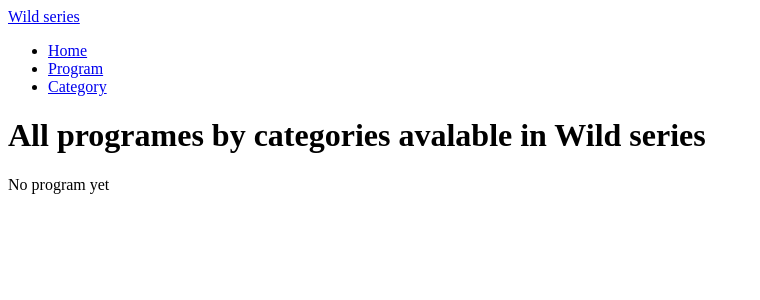
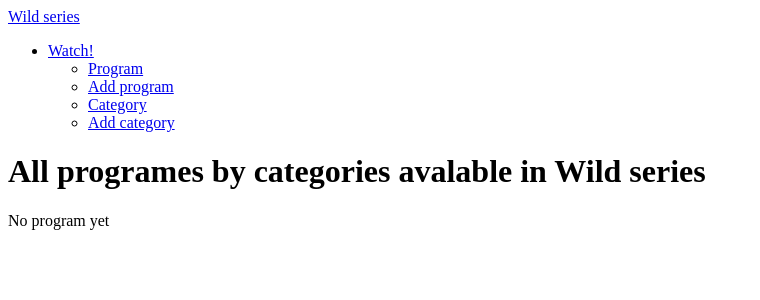
Before and after one commit to Thomas-Lunardo/discovering_symfony, a Symfony app: template templates/category/show.html.twig in a window 1280 px wide. Shown: the top 300 px of the page, without its empty margins (0-760 px from the left). Run offline with Twig, Linux system fonts and the light colour scheme; the template is opened without the code that fills it, so the values that code supplies are empty; some libraries are stand-ins or nearby versions.

Commit message:
addFlash in catergoryController then created messages_component

```diff
--- a/src/Controller/CategoryController.php
+++ b/src/Controller/CategoryController.php
@@ -36,6 +36,8 @@ public function new(Request $request, EntityManagerInterface $entityManager) : R
         $entityManager->persist($category);
         $entityManager->flush();
 
+        $this->addFlash('success', 'The new program has been created');
+
         // Redirect to categories list
         return $this->redirectToRoute('category_index');
     }
--- a/templates/base.html.twig
+++ b/templates/base.html.twig
@@ -18,7 +18,9 @@
 	<body>
 		<header>
 			{% include 'components/_navbar.html.twig' %}
+			{% include 'components/_messages.html.twig' %}
 		</header>
 		{% block body %}{% endblock %}
+		<script src="https://cdn.jsdelivr.net/npm/bootstrap@5.3.2/dist/js/bootstrap.bundle.min.js" integrity="sha384-C6RzsynM9kWDrMNeT87bh95OGNyZPhcTNXj1NW7RuBCsyN/o0jlpcV8Qyq46cDfL" crossorigin="anonymous"></script>
 	</body>
 </html>
--- a/templates/category/new.html.twig
+++ b/templates/category/new.html.twig
@@ -5,7 +5,7 @@
 
 {% block body %}
 	<div class="container">
-		<h1 class="mt-5 mb-5">Add program category</h1>
+		<h1 class="mt-5 mb-5 text-center">Add program category</h1>
         <div class="form-control text-center">
 		{{ form_start(form) }}
 		{{ form_widget(form) }}
--- /dev/null
+++ b/templates/components/_messages.html.twig
@@ -0,0 +1,7 @@
+{% for category, messages in app.flashes %}
+    {% for message in messages %}
+        <div class="alert alert-{{ category }}">
+            {{ message }}
+        </div>
+    {% endfor %}
+{% endfor %}
--- a/templates/components/_navbar.html.twig
+++ b/templates/components/_navbar.html.twig
@@ -3,14 +3,24 @@
 		<a class="navbar-brand" href="/">Wild series</a>
 		<div class="navbar-text" id="navbarSupportedContent">
 			<ul class="navbar-nav me-auto mb-2 mb-lg-0">
-				<li class="nav-item">
-					<a class="nav-link active" aria-current="page" href="/">Home</a>
-				</li>
-				<li class="nav-item">
-					<a class="nav-link active" aria-current="page" href="/program">Program</a>
-				</li>
-				<li class="nav-item">
-					<a class="nav-link active" aria-current="page" href="/category">Category</a>
+				<li class="nav-item dropdown">
+					<a class="nav-link dropdown-toggle" href="#" role="button" data-bs-toggle="dropdown" aria-expanded="false">
+						Watch!
+					</a>
+					<ul class="dropdown-menu">
+						<li class="nav-item">
+							<a class="nav-link active" aria-current="page" href="/program">Program</a>
+						</li>
+						<li class="nav-item">
+							<a class="nav-link active" aria-current="page" href="/new">Add program</a>
+						</li>
+						<li class="nav-item">
+							<a class="nav-link active" aria-current="page" href="/category">Category</a>
+						</li>
+						<li class="nav-item">
+							<a class="nav-link active" aria-current="page" href="/category/new">Add category</a>
+						</li>
+					</ul>
 				</li>
 			</ul>
 		</div>
--- a/templates/program/new.html.twig
+++ b/templates/program/new.html.twig
@@ -5,13 +5,13 @@
 
 {% block body %}
 	<div class="container">
-		<h1 class="mt-5 mb-5 text-center">Add a new program</h1>
+		<h1 class="mt-5 mb-5 text-center">Add new program</h1>
         <div class="form-control text-center">
 		{{ form_start(form, {'attr': {'novalidate': 'novalidate'}}) }}
         <div class="mt-3">
 		{{ form_widget(form) }}
         </div>
-		<button type="submit" class="btn btn-danger mt-4 mb-2">Add category</button>
+		<button type="submit" class="btn btn-danger mt-4 mb-2">Add program</button>
 		{{ form_end(form) }}
         </div>
 	</div>
```
